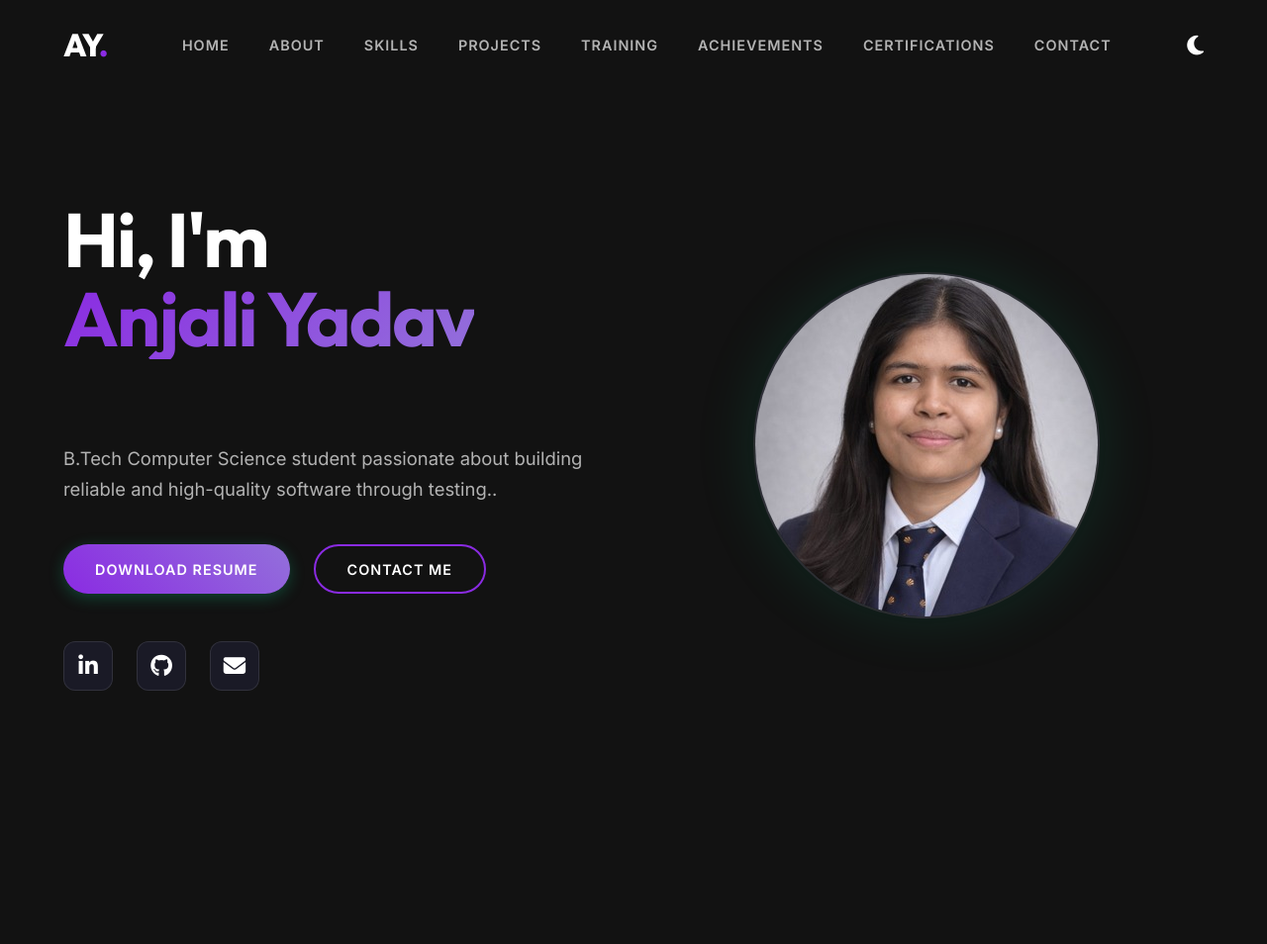
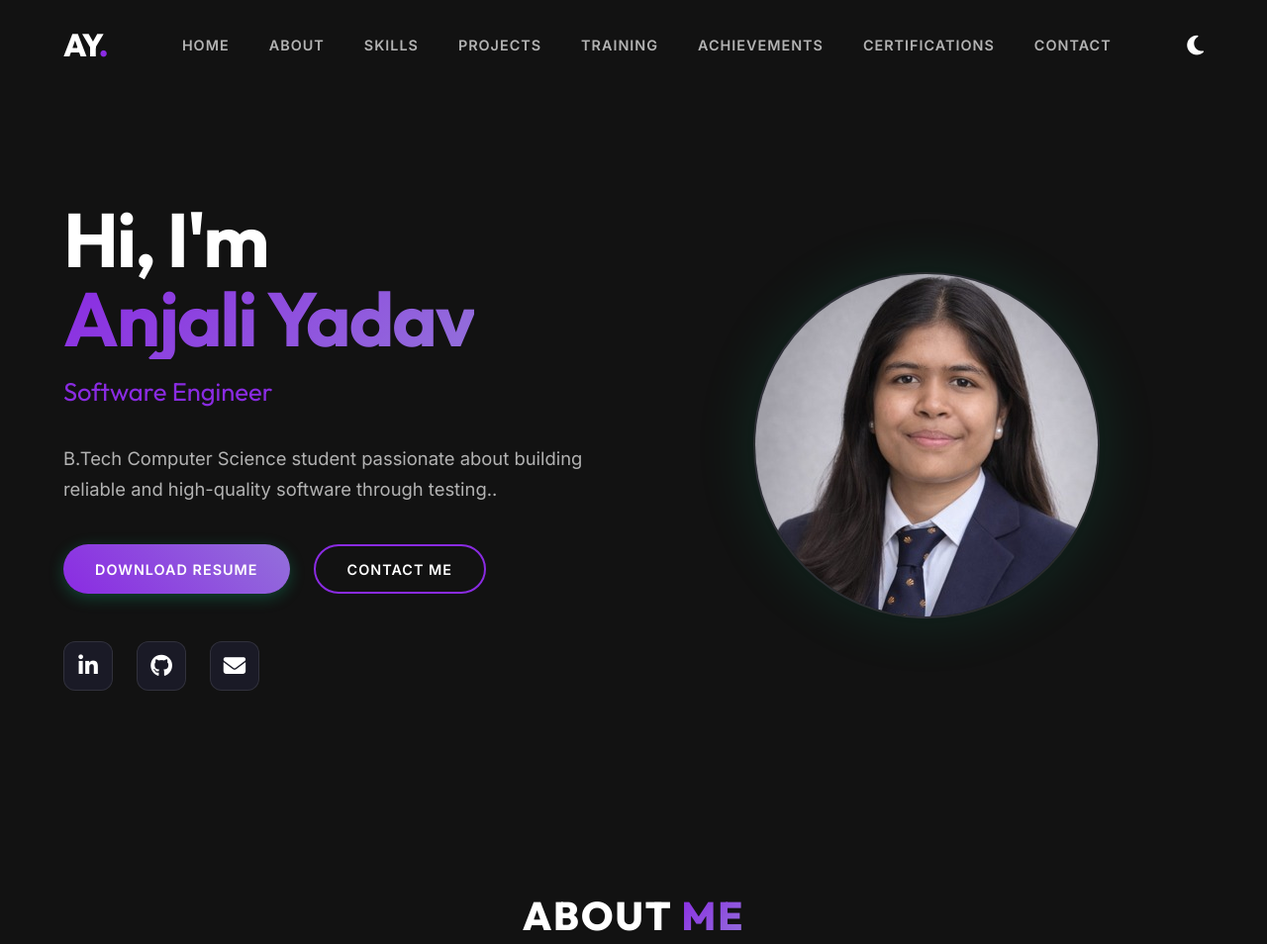
Before and after one commit to anjali-yadav17/Portfolio, a plain HTML site: page index.html in a window 1280 px wide. Shown: the top 954 px of the page at 99% size. Drawn offline with Linux system fonts and the light colour scheme.

Commit message:
Update index.html

```diff
--- a/index.html
+++ b/index.html
@@ -44,9 +44,7 @@
     <section id="home" class="hero">
         <div class="hero-content reveal">
             <h1 class="hero-title">Hi, I'm <span class="gradient-text">Anjali Yadav</span></h1>
-            <h2 class="hero-subtitle">
-    <span id="typing-text"></span><span class="cursor">|</span>
-</h2>
+            <h2 class="hero-subtitle">Software Engineer</h2>
             <p class="hero-desc">B.Tech Computer Science student passionate about building reliable and high-quality software through testing..</p>
             <div class="hero-buttons">
                 <a href="resume.pdf" download="resume.pdf" class="btn btn-primary">Download Resume</a>
@@ -69,9 +67,7 @@
     <!-- About Section -->
     <section id="about" class="about section-padding">
         <div class="section-header reveal">
-            <h2 class="hero-subtitle">
-    <span id="typing-text"></span><span class="cursor">|</span>
-</h2>
+            <h2>About <span class="gradient-text">Me</span></h2>
         </div>
         <div class="about-content reveal-up">
             <div class="about-text glass-card">
```
